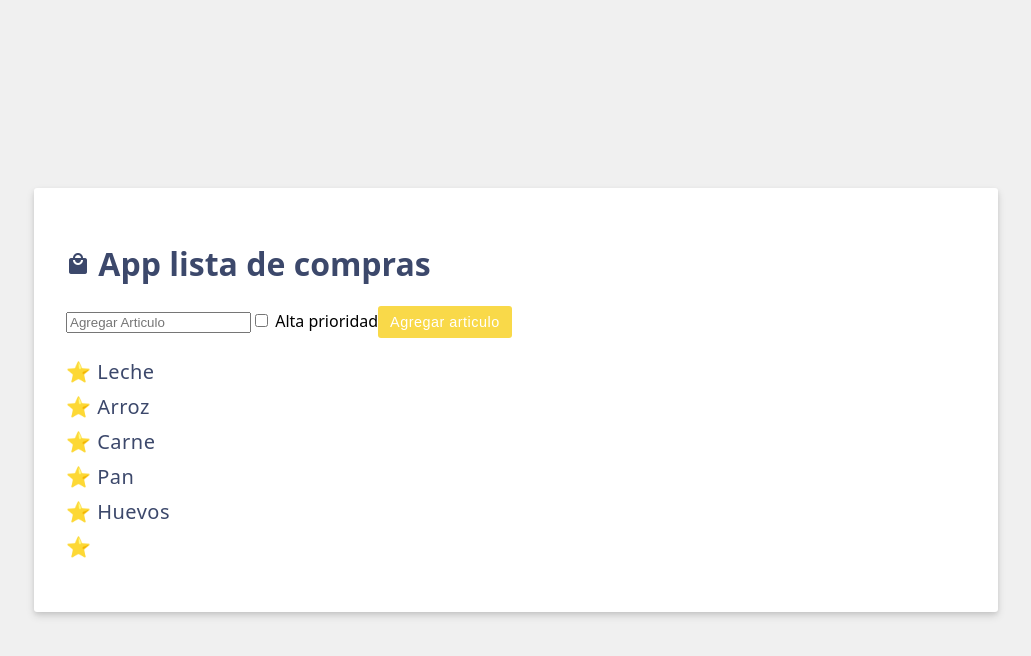
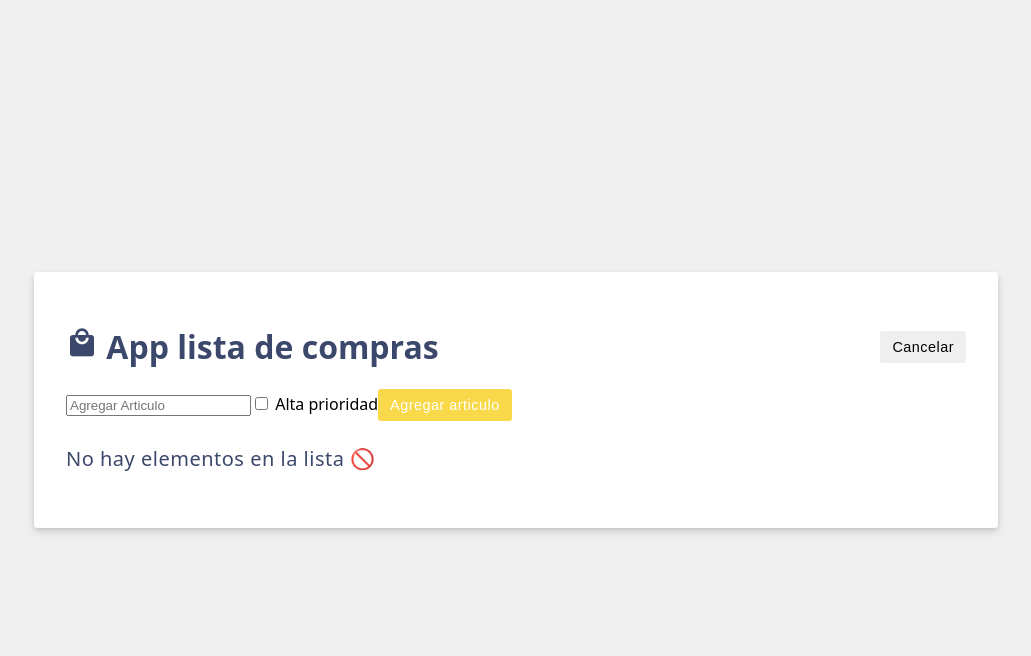
Before and after one commit to ErikMT24/Vue.js-ShoppingCart, a Vue app: page / in a window 1280 px wide. Both pictures are taken after a click on the button "Agregar articulo". Shown: the top 656 px of the page, without its empty margins (124-1155 px from the left). Built offline with nearby package versions, Linux system fonts and the light colour scheme.

Commit message:
⭐FEAT: Solución condicional Rendering

```diff
--- a/src/App.vue
+++ b/src/App.vue
@@ -4,32 +4,53 @@
 import { ref } from 'vue'
 // Creando una referencia reactiva
 // de tipo string
-const header = ref ('App lista de compras');
-//const bag = ref('<i class="material-icons shopping-cart-icon">local_mall</i>')
+const header = ref ('App lista de compras')
 const shoppingIcon = ref('material-icons shopping-cart-icon');
 //Creando una referencia reactiva
 //para almacenar el valor de la lista
 const items = ref([
-{id: 0, label:'Leche'},
-{id: 2, label:'Arroz'},
-{id: 3, label:'Carne'},
-{id: 4, label:'Pan'},
-{id: 5, label:'Huevos'}
+// {id: 0, label:'Leche'},
+// {id: 2, label:'Arroz'},
+// {id: 3, label:'Carne'},
+// {id: 4, label:'Pan'},
+// {id: 5, label:'Huevos'}
 ]);
 const newItem = ref('');
 const newItemHighPriority = ref(false);
-//Metodos
-const saveItems = () => {};
+
+const saveItems = () => {
 //Agrega un nuevo elemento a la lista
 //Proveniente de la caja de texto
 items.value.push({id: items.value.length, label: newItem.value})
 //Borramos el contenido de la caja de texto
 newItem.value="";
+};
+//Paso 2
+const doEdit = (edit) => {
+   showAddItem.value = edit;
+   newItem.value = "";
+}
+//Paso 1 para la visualizacion
+const showAddItem = ref(false);
 </script>
 
 <template>
-   <h1> <i :class="shoppingIcon">local_mall</i> <span v-html="bag"></span> {{ header }} </h1>
-   <form v-on:submit.prevent="saveItems"
+<!-- Header -->
+<div class="header">
+   <h1>
+       <i :class="shoppingIcon">local_mall</i> <span v-html="bag"></span> {{header}}
+      </h1>
+      <button
+      v-on:click="doEdit(false)"
+       v-if="showAddItem" class="btn">Cancelar</button>
+      <button
+       v-else
+       v-on:click="doEdit(true)"
+        class="btn btn-primary">Agregar articulo
+      </button>
+</div>
+      <!-- Formulario -->
+   <form v-if="showAddItem" v-on:submit.prevent="saveItems"
     class="Add-Item form">
       <input v-model="newItem" type="text"
       placeholder="Agregar Articulo">
@@ -40,9 +61,16 @@
       <button class="btn btn-primary">
       Agregar articulo</button>
 </form>
+<!-- Entrega de lista  -->
    <ul>
-    <li v-for="({id,label}, ) in items" v-bind:key="id">⭐ {{ label }}</li>
+    <li v-for="({id,label}, ) in items" v-bind:key="id">⭐{{ label }}</li>
    </ul>
+   <!-- Mensaje condicional  -->
+   <p v-if="items.length === 0">No hay elementos en la lista 🚫</p>
 </template>
+
 <style scoped>
+.shopping-cart-icon{
+   font-size: 2rem;
+}
 </style>
```
